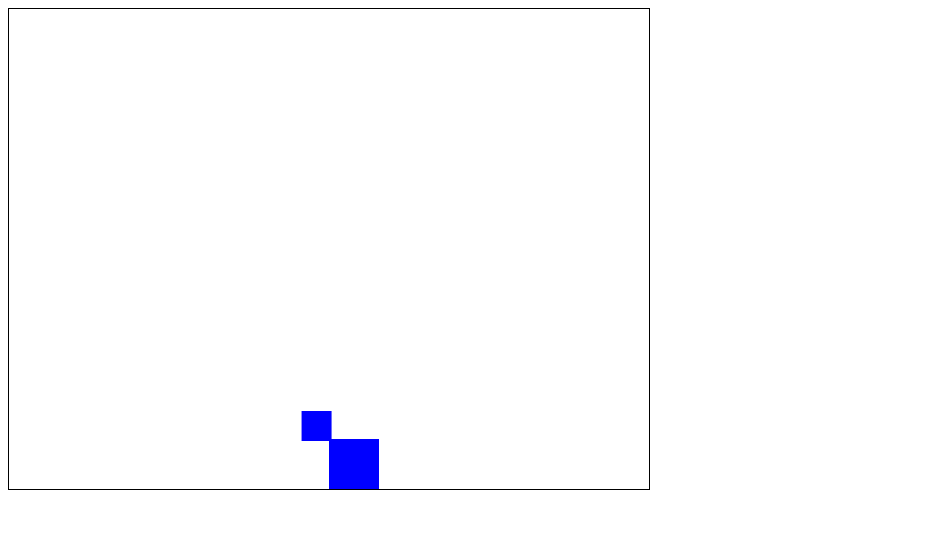
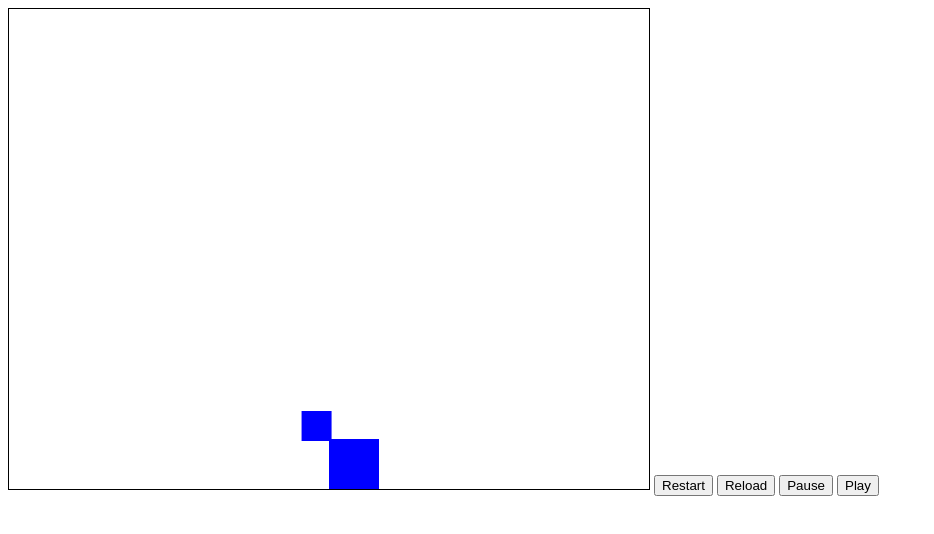
Before and after one commit to Csing102/html-game, a plain HTML site: page index.html in a window 1280 px wide. Shown: the whole page, without its empty margins (0-934 px from the left). Drawn offline with Linux system fonts and the light colour scheme.

Commit message:
Update index.html

```diff
--- a/index.html
+++ b/index.html
@@ -2,7 +2,7 @@
 <html>
 <head>
     <meta charset="UTF-8">
-    <title>Asteroids Game</title>
+    <title>3D Asteroids Game</title>
     <style>
         /* Add some basic styling to our game */
         canvas {
@@ -12,6 +12,12 @@
 </head>
 <body>
 <canvas id="gameCanvas" width="640" height="480"></canvas>
+<audio id="explosionSound" src="explosion.mp3"></audio>
+<audio id="laserSound" src="laser.mp3"></audio>
+<button id="restartButton">Restart</button>
+<button id="reloadButton">Reload</button>
+<button id="pauseButton">Pause</button>
+<button id="playButton">Play</button>
 <script src="game.js"></script>
 </body>
 </html>
```
